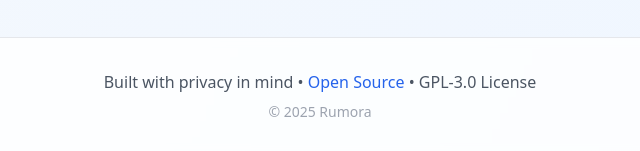
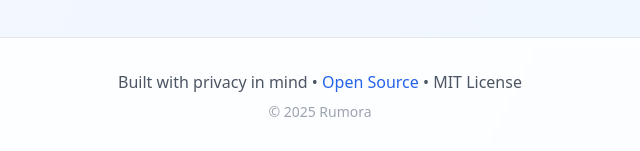
Before and after one commit to Cefo14/rumora, a website built with Vite: page index.html in a window 1280 px wide. Shown: the part 2551-2702 px from the top of the page, 320-960 px from the left. Built offline with nearby package versions, Linux system fonts and the light colour scheme.

Commit message:
fix: update license from GPL-3.0 to MIT in footer

```diff
--- a/index.html
+++ b/index.html
@@ -339,7 +339,7 @@
       <p class="text-gray-600">
         Built with privacy in mind •
         <a href="https://github.com/cefo14/rumora" class="text-blue-600 hover:text-blue-800 font-medium">Open Source</a> •
-        GPL-3.0 License
+        MIT License
       </p>
       <p class="text-sm text-gray-400 mt-2">&copy; 2025 Rumora</p>
     </div>
```
